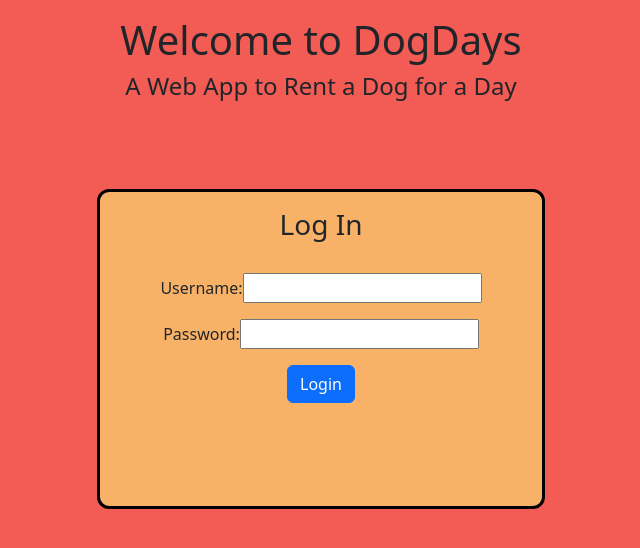
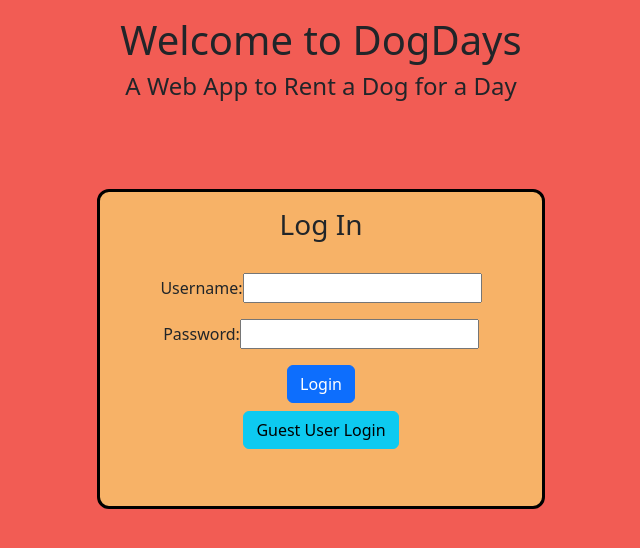
Before and after one commit to asaha718/angular-dogdays, an Angular app: page /login in a window 1280 px wide. Shown: the top 548 px of the page, without its empty margins (319-959 px from the left). Built offline with nearby package versions, Linux system fonts and the light colour scheme.

Commit message:
guest login

```diff
--- a/src/app/components/home-page/home-page.component.css
+++ b/src/app/components/home-page/home-page.component.css
@@ -14,3 +14,7 @@
     height: 28vh;
     width: 16vw;
 }
+
+.home-page h2{
+    text-align: center;
+}
--- a/src/app/components/home-page/home-page.component.ts
+++ b/src/app/components/home-page/home-page.component.ts
@@ -26,6 +26,6 @@ export class HomePageComponent implements OnInit {
   }
 
   getDogs(): void {
-    this.dogService.getDogs(this.token).subscribe(dogs => { this.allDogs = dogs; console.log("all dogs", dogs) })
+    this.dogService.getDogs(this.token).subscribe(dogs => { this.allDogs = dogs })
   }
 }
--- a/src/app/components/security/login/login.component.css
+++ b/src/app/components/security/login/login.component.css
@@ -28,6 +28,11 @@
 .login-form-ctn h3{
     margin: 2vh;
 }
+
 .login-form-ctn form .form-group{
     margin: 2vh 1vw;
 }
+
+.guest-login-btn-ctn{
+    margin: 1vh;
+}
--- a/src/app/components/security/login/login.component.html
+++ b/src/app/components/security/login/login.component.html
@@ -41,5 +41,8 @@
         <button class="btn btn-primary" (click)="loginUser()">Login</button>
       </div>
     </form>
+    <div class="guest-login-btn-ctn">
+        <button class="btn btn-info" (click)="guestLogin()">Guest User Login</button>
+      </div>
   </div>
 </div>
--- a/src/app/components/security/login/login.component.ts
+++ b/src/app/components/security/login/login.component.ts
@@ -2,6 +2,7 @@ import { Component, OnInit } from '@angular/core';
 import { JwtClientService } from 'src/app/services/jwt-client.service';
 import { LocalStorageService } from 'src/app/services/local-storage.service';
 import { Router } from '@angular/router';
+import { LoginDTO } from 'src/app/dtos/login-dto';
 
 @Component({
   selector: 'app-login',
@@ -10,10 +11,15 @@ import { Router } from '@angular/router';
 })
 export class LoginComponent implements OnInit {
 
-  authRequest: any = {
+  authRequest: LoginDTO = {
     "username": "",
     "password": ""
   };
+
+  guestAuthRequest: LoginDTO = {
+    "username": "GuestUser",
+    "password": "password123"
+  }
 
   constructor(private service: JwtClientService,
     private router: Router,
@@ -21,6 +27,10 @@ export class LoginComponent implements OnInit {
   ) { }
 
   ngOnInit(): void {
+  }
+
+  guestLogin(){
+    this.getAccessToken(this.guestAuthRequest);
   }
 
   loginUser() {
--- /dev/null
+++ b/src/app/dtos/login-dto.ts
@@ -0,0 +1,4 @@
+export interface LoginDTO {
+    username:string,
+    password:string
+}
```
